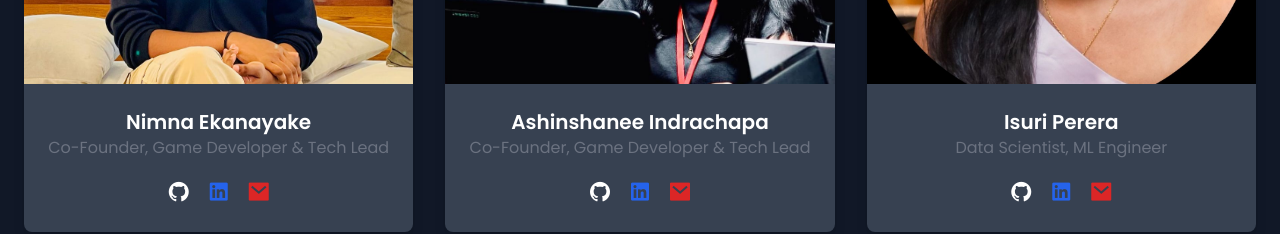
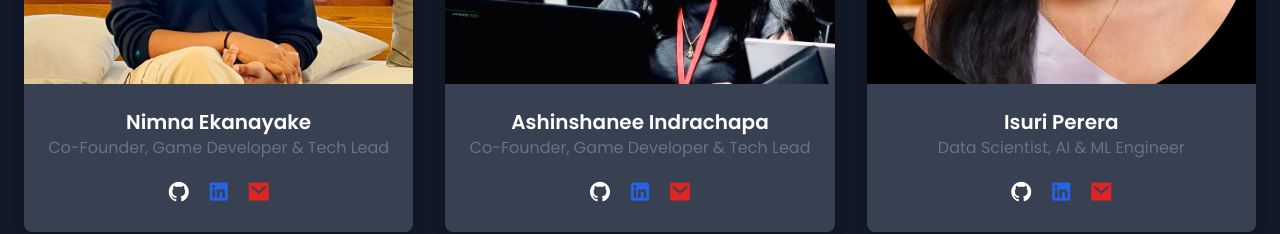
Before and after one commit to Nimnaek24/focus-genie-spark-lp, a React (Vite) app: page / in a window 1280 px wide. Shown: the part 4820-5054 px from the top of the page. Built offline with nearby package versions, Linux system fonts and the light colour scheme.

Commit message:
Update Team

```diff
--- a/src/components/Team.jsx
+++ b/src/components/Team.jsx
@@ -18,7 +18,7 @@ const teamMembers = [
   },
   {
     name: "Isuri Perera",
-    role: "Data Scientist, ML Engineer",
+    role: "Data Scientist, AI & ML Engineer",
     image: "images/isuri.jpg",
     github: "https://github.com/isuriperera1",
     linkedin: "https://www.linkedin.com/in/isuri-perera1/",
```
